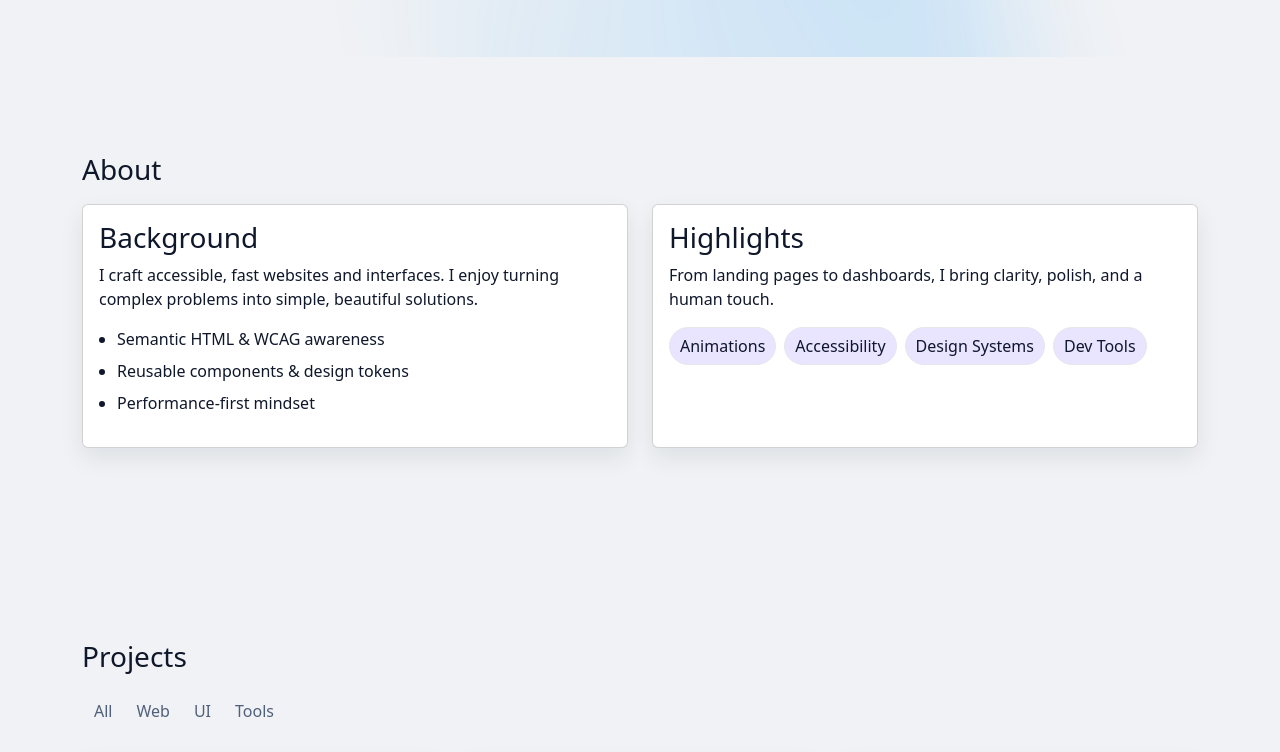
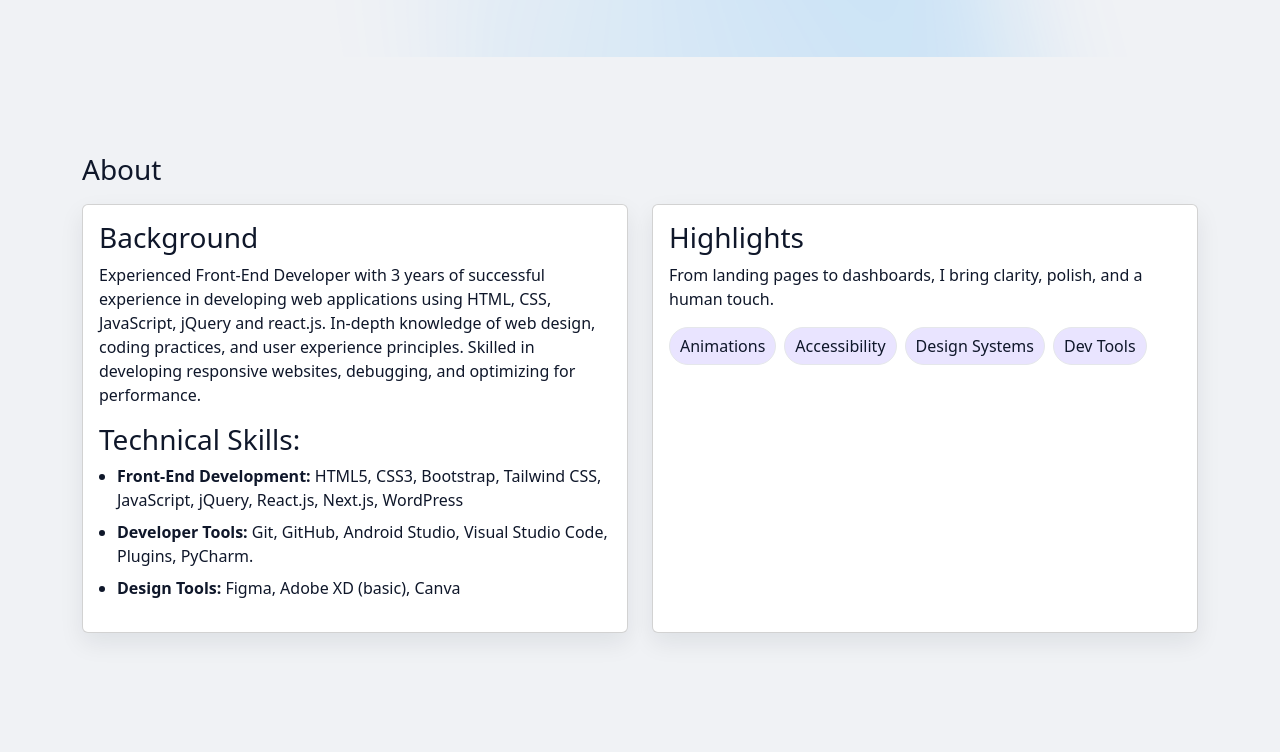
Before and after one commit to muaz64/Demo-portfolio, a plain HTML site: page index.html in a window 1280 px wide. Shown: the part 494-1246 px from the top of the page. Drawn offline with nearby package versions, Linux system fonts and the light colour scheme.

Commit message:
html upd 1

```diff
--- a/index.html
+++ b/index.html
@@ -79,11 +79,14 @@
             <article class="card h-100 reveal" style="--d:.05s">
               <div class="card-body">
                 <h3 class="card-title">Background</h3>
-                <p>I craft accessible, fast websites and interfaces. I enjoy turning complex problems into simple, beautiful solutions.</p>
-                <ul class="checklist">
-                  <li>Semantic HTML & WCAG awareness</li>
-                  <li>Reusable components & design tokens</li>
-                  <li>Performance-first mindset</li>
+                <p>Experienced Front-End Developer with 3 years of successful experience in developing web applications using HTML, CSS,
+                                JavaScript, jQuery and react.js. In-depth knowledge of web design, coding practices, and user experience principles. Skilled in
+                                developing responsive websites, debugging, and optimizing for performance.</p>
+                <h3 class="card-title">Technical Skills:</h3>
+                  <ul class="checklist">
+                  <li><strong>Front-End Development:</strong> HTML5, CSS3, Bootstrap, Tailwind CSS, JavaScript, jQuery, React.js, Next.js, WordPress</li>
+                  <li><strong>Developer Tools:</strong> Git, GitHub, Android Studio, Visual Studio Code, Plugins, PyCharm. </li>
+                  <li><strong>Design Tools:</strong> Figma, Adobe XD (basic), Canva</li>
                 </ul>
               </div>
             </article>
@@ -246,5 +249,4 @@
   <script src="https://cdn.jsdelivr.net/npm/bootstrap@5.3.3/dist/js/bootstrap.bundle.min.js" integrity="sha384-YvpcrYf0tY3lHB60NNkmXc5s9fDVZLESaAA55NDzOxhy9GkcIdslK1eN7N6jIeHz" crossorigin="anonymous"></script>
   <script src="script.js"></script>
 </body>
-
 </html>
```
